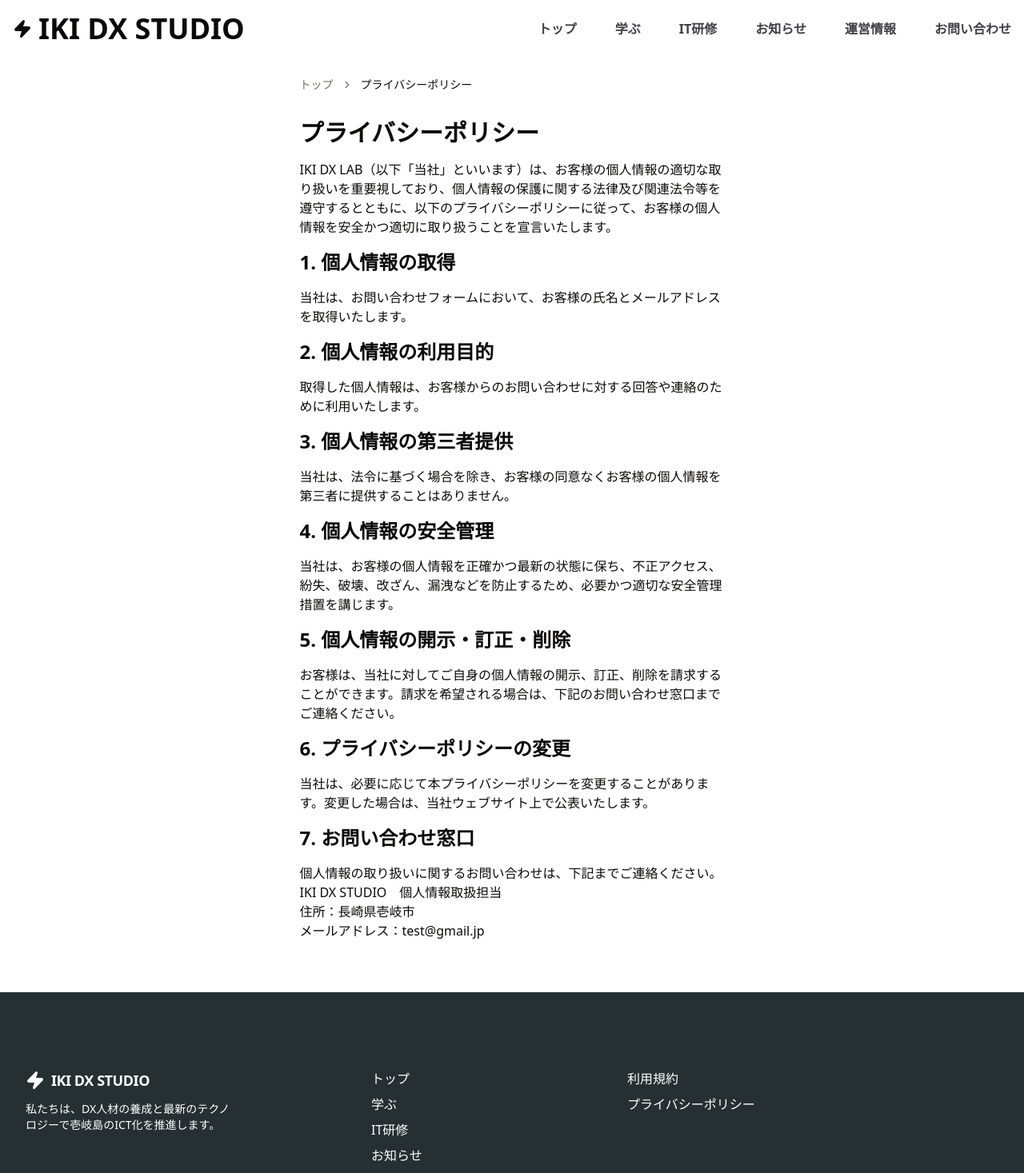
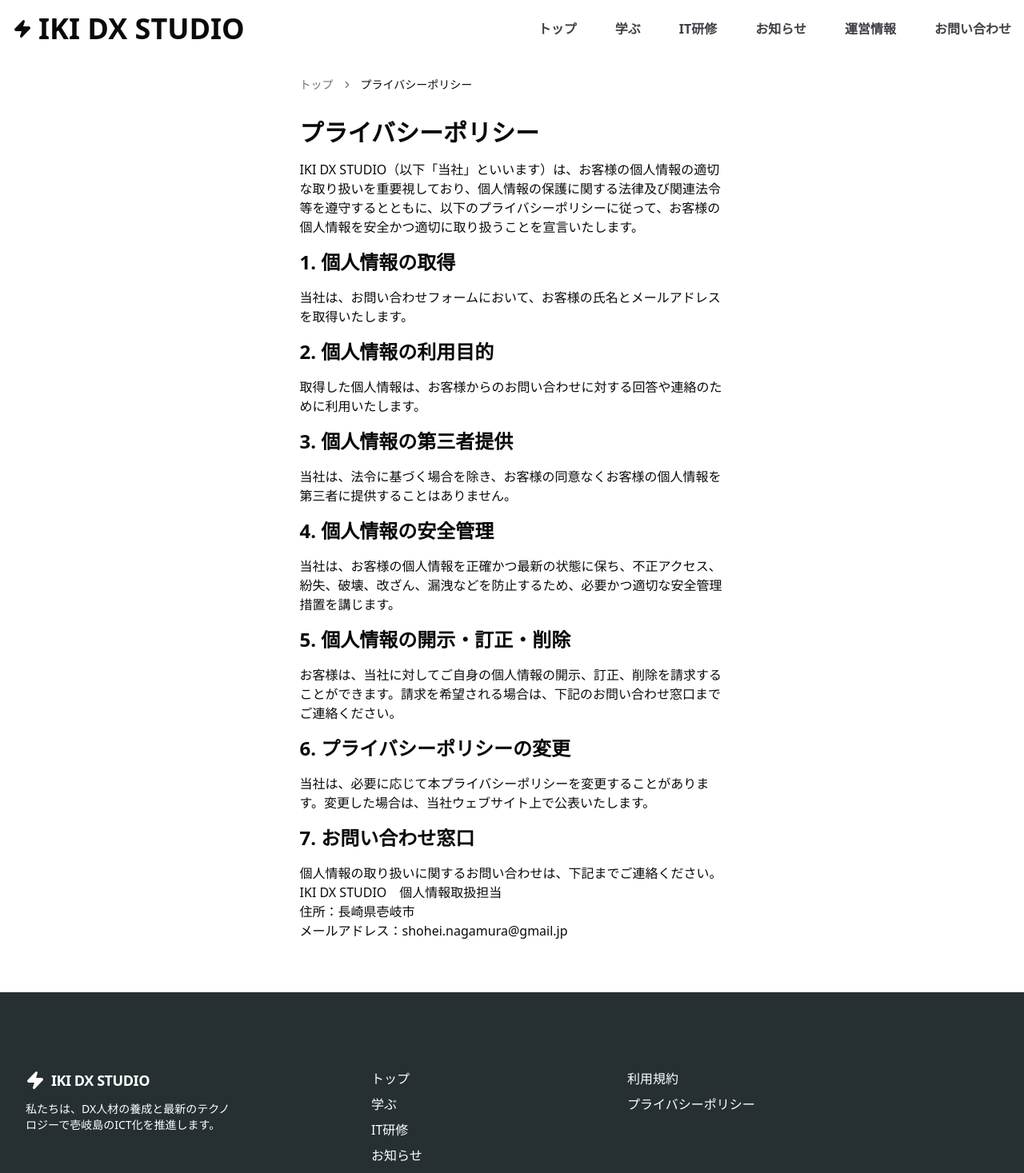
Before and after one commit to nsho1010/ikidxstudio-homepage, a Next.js app: page /privacy-policy in a window 1280 px wide. Shown: the top 1467 px of the page at 80% size. Built offline with nearby package versions, Linux system fonts and the light colour scheme.

Commit message:
プライバシーポリシー文言変更

```diff
--- a/src/app/privacy-policy/page.tsx
+++ b/src/app/privacy-policy/page.tsx
@@ -38,7 +38,7 @@
           <h1 className="text-3xl font-bold mb-4">プライバシーポリシー</h1>
           <p className="mb-4">
             IKI DX
-            LAB（以下「当社」といいます）は、お客様の個人情報の適切な取り扱いを重要視しており、個人情報の保護に関する法律及び関連法令等を遵守するとともに、以下のプライバシーポリシーに従って、お客様の個人情報を安全かつ適切に取り扱うことを宣言いたします。
+            STUDIO（以下「当社」といいます）は、お客様の個人情報の適切な取り扱いを重要視しており、個人情報の保護に関する法律及び関連法令等を遵守するとともに、以下のプライバシーポリシーに従って、お客様の個人情報を安全かつ適切に取り扱うことを宣言いたします。
           </p>
           <h2 className="text-2xl font-bold mb-2">1. 個人情報の取得</h2>
           <p className="mb-4">
@@ -78,7 +78,7 @@
             {/* <br />
             電話番号：03-1234-5678 */}
             <br />
-            メールアドレス：test@gmail.jp
+            メールアドレス：shohei.nagamura@gmail.jp
           </p>
         </div>
       </article>
```
